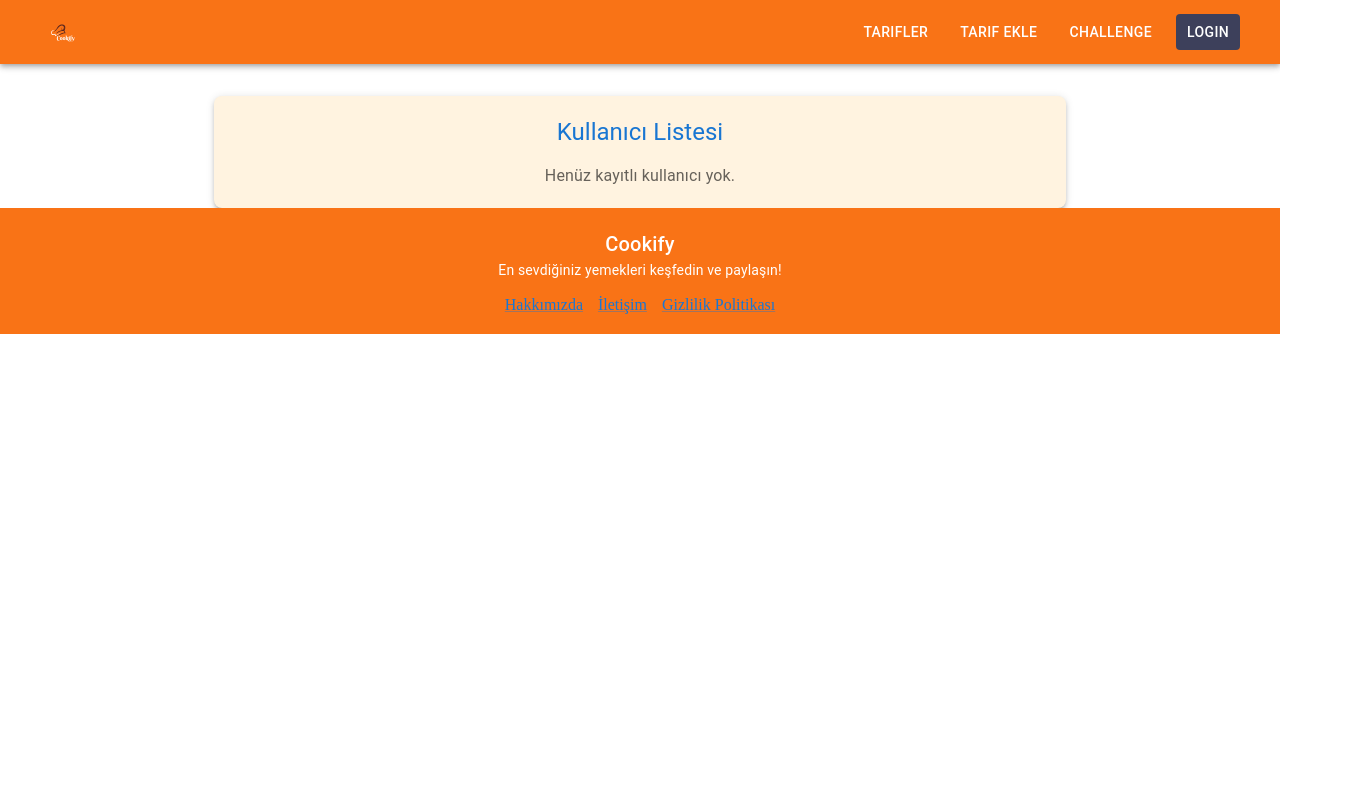
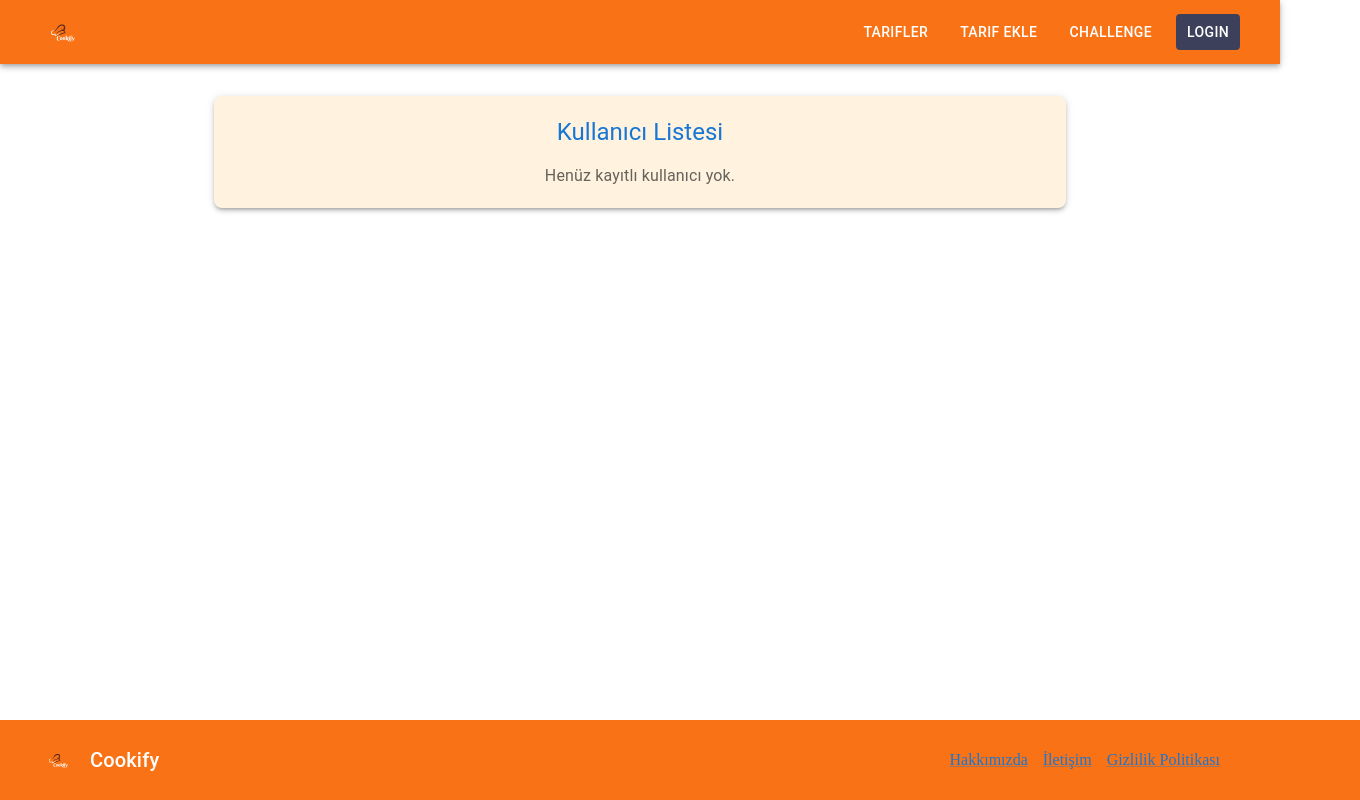
Before and after one commit to enissemerci/Cookify, a React (Vite) app in the folder frontend/: page /dashboard in a window 1280 px wide. Shown: the whole page, 1360 px wide, since content can reach past the window. Built offline with nearby package versions, Linux system fonts and the light colour scheme.

Commit message:
style değşiklikleri

```diff
--- a/frontend/src/components/Footer.css
+++ b/frontend/src/components/Footer.css
@@ -1,35 +1,49 @@
-body, html {
+html, body {
     height: 100%;
     margin: 0;
-}
-
-.container {
-    min-height: 100%;
     display: flex;
     flex-direction: column;
 }
 
-.main-content {
-    flex: 1;
-    padding-bottom: 50px; /* Footer'ın altında boşluk bırakmak için */
+#root {
+    display: flex;
+    flex-direction: column;
+    min-height: 100vh; /* Sayfanın tam yüksekliğini kaplamasını sağlar */
 }
 
+.main-content {
+    flex: 1; /* İçeriğin genişlemesini sağlar, footer'ı aşağı iter */
+}
+
+/* Footer Tasarımı */
 .footer {
     background-color: #f97316; /* Turuncu renk */
     color: white;
-    padding: 20px 0;
+    padding: 20px 40px;
     width: 100%;
-    text-align: center;
-    position: relative;
-    bottom: 0;
-    left: 0;
-    margin-top: auto; /* Footer'ı alt kısma yapıştırır */
+    display: flex;
+    justify-content: space-between; /* Logo sola, linkler sağa */
+    align-items: center;
+    margin-top: auto; /* Footer'ı sayfanın en altına iter */
 }
 
+/* Sol taraftaki logo */
+.footer-left {
+    display: flex;
+    align-items: center;
+}
+
+.footer-logo {
+    height: 40px;
+    width: auto;
+    margin-right: 10px;
+}
+
+/* Sağ taraftaki linkler */
 .footer-links {
     display: flex;
-    justify-content: center;
     gap: 15px;
+    padding-right: 100px;
 }
 
 .footer-link {
--- a/frontend/src/components/Footer.jsx
+++ b/frontend/src/components/Footer.jsx
@@ -1,22 +1,22 @@
 import React from "react";
 import { Box, Typography, Link } from "@mui/material";
-import "./Footer.css"; // CSS dosyasını içe aktar
+import Logo from "../assets/foto.svg"; // Logoyu içe aktarıyoruz
+import "./Footer.css"
 
 const Footer = () => {
   return (
     <Box component="footer" className="footer">
-      <Box className="footer-content">
-        <Typography variant="h6" color="white">
-          Cookify
-        </Typography>
-        <Typography variant="body2" color="white" sx={{ marginBottom: 2 }}>
-          En sevdiğiniz yemekleri keşfedin ve paylaşın!
-        </Typography>
-        <Box className="footer-links">
-          <Link href="/about" className="footer-link">Hakkımızda</Link>
-          <Link href="/contact" className="footer-link">İletişim</Link>
-          <Link href="/privacy" className="footer-link">Gizlilik Politikası</Link>
-        </Box>
+      {/* Sol tarafta logo */}
+      <Box className="footer-left">
+        <img src={Logo} alt="Cookify Logo" className="footer-logo" />
+        <Typography variant="h6">Cookify</Typography>
+      </Box>
+
+      {/* Sağ tarafta linkler */}
+      <Box className="footer-links">
+        <Link href="/about" className="footer-link">Hakkımızda</Link>
+        <Link href="/contact" className="footer-link">İletişim</Link>
+        <Link href="/privacy" className="footer-link">Gizlilik Politikası</Link>
       </Box>
     </Box>
   );
--- a/frontend/src/pages/Login.jsx
+++ b/frontend/src/pages/Login.jsx
@@ -19,7 +19,7 @@ const Login = () => {
       const res = await API.post("/users/login", formData);
       localStorage.setItem("token", res.data.token);
       setMessage("Giriş başarılı");
-      navigate("/"); // Kullanıcıyı yönlendir
+      navigate("/recipes"); // Kullanıcıyı yönlendir
     } catch (error) {
       setMessage(error.response?.data?.message || "Giriş başarısız");
     }
```
